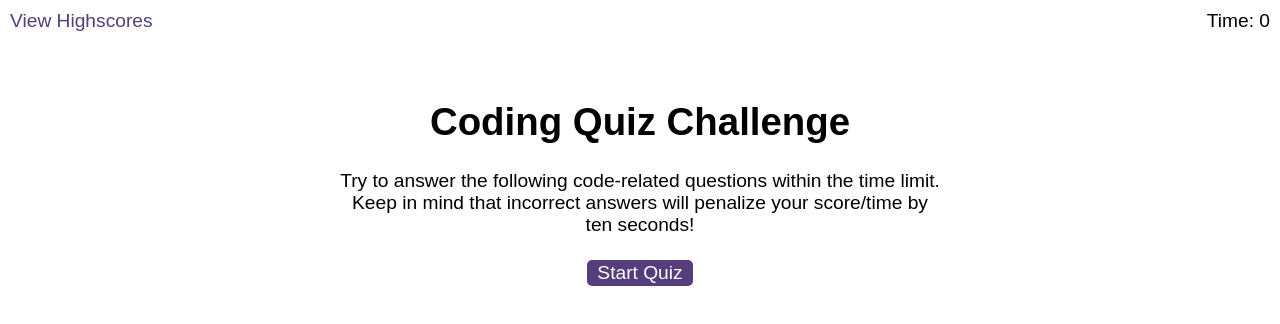
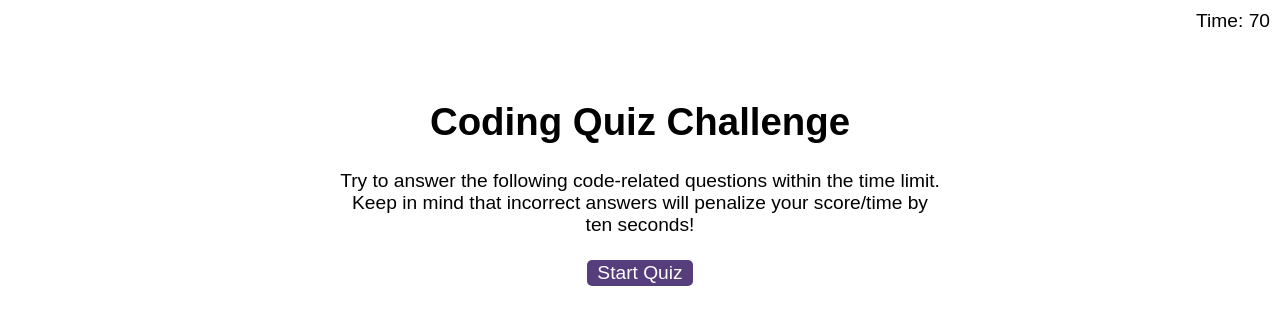
Before and after one commit to Nwinch1512/06-code-quiz, a plain HTML site: page index.html in a window 1280 px wide. Drawn offline with Linux system fonts and the light colour scheme.

Commit message:
Set up timer countdown and acceptance criteria notes

```diff
--- a/assets/js/logic.js
+++ b/assets/js/logic.js
@@ -0,0 +1,47 @@
+//Acceptance criteria
+//Create a code quiz that contains the following requirements:
+
+// A start button that when clicked a timer starts and the first question appears.
+
+// Bringing in HTML as variables to use in JS
+let startBtnEl = document.getElementById("start");
+//This is from highscores.html file
+// let highScoresEl = document.getElementById("highscores");
+let timeLeftEl = document.getElementById("time");
+
+startBtnEl.addEventListener("click", loadQuestions);
+
+// Setting up function that starts a time and loads first question
+function loadQuestions() {}
+
+function timerCountdown() {
+  let timeLeft = 75;
+  timeLeftEl.textContent = timeLeft;
+
+  let setTimer = setInterval(function () {
+    //When 'timeleft is great than 1 second
+    if (timeLeft > 0) {
+      //Decrement timeleft down
+      timeLeft--;
+      timeLeftEl.textContent = timeLeft;
+    } else {
+      // When timeleft gets to 0, set timeleftel to empty string
+      timeLeftEl = "";
+      //Use clear interval to stop timer
+      clearInterval(setTimer);
+    }
+  }, 1000);
+}
+
+timerCountdown();
+
+// Questions contain buttons for each answer.
+// When answer is clicked, the next question appears
+// If the answer clicked was incorrect then subtract time from the clock
+// The quiz should end when all questions are answered or the timer reaches 0.
+
+// When the game ends, it should display their score and give the user the ability to save their initials and their score
+//NW. Need to use a prompt window to save initials.
+// NW. Need to develop high scores section.  Maybe use document.create to create li elements under ol.  Use append child method to append to ol.  Look back at append child activities from week 6 class 1.  Use el.textContent to set value for each score element within loop.  Set up as node list for all high score elements.  Then loop over node list and populate high scores based on min max if logic.  e.g.
+// let currScore = 0; let maxScore = 0; (if currScore > maxScore) {maxScore = currScore}
+// el.textContent = maxScore;
--- a/index.html
+++ b/index.html
@@ -10,7 +10,7 @@
   </head>
 
   <body>
-    <div class="scores"><a href="highscores.html">View Highscores</a></div>
+    <!-- <div class="scores"><a href="highscores.html">View Highscores</a></div> -->
 
     <div class="timer">Time: <span id="time">0</span></div>
 
```
